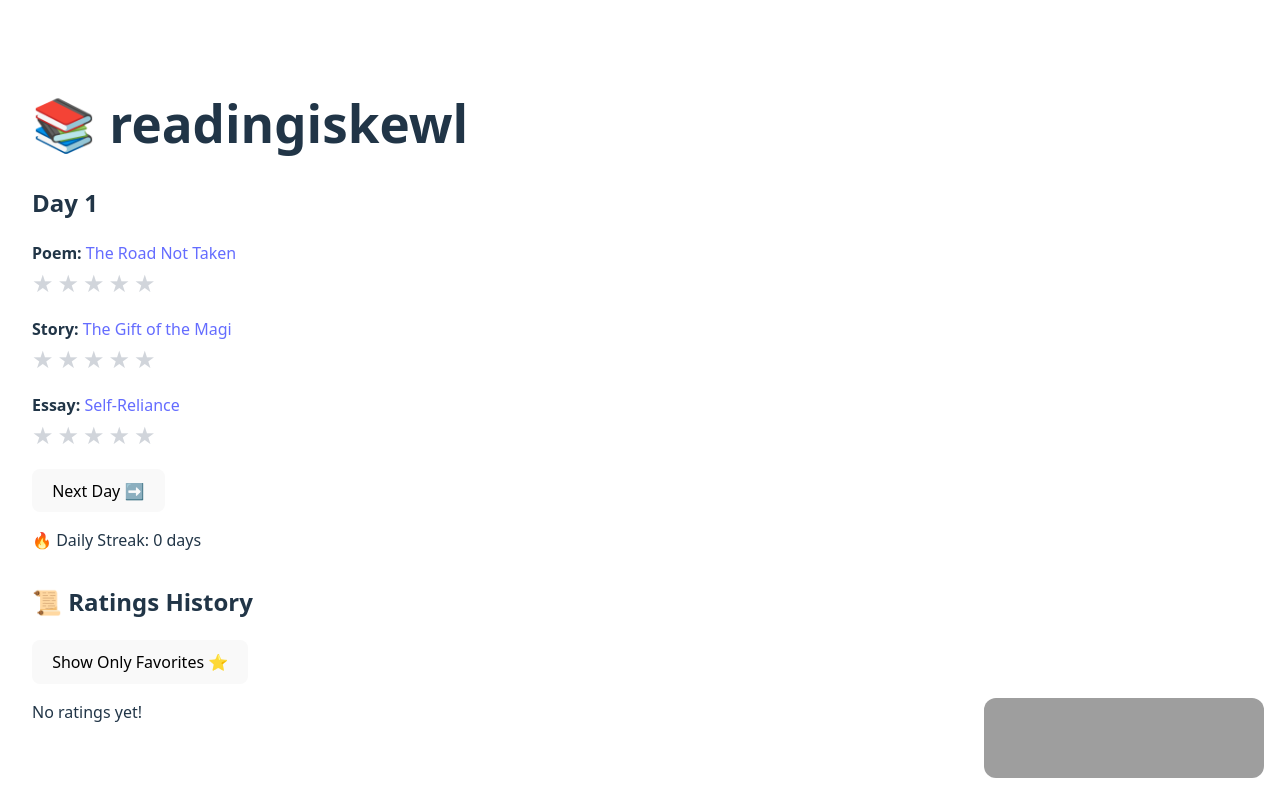
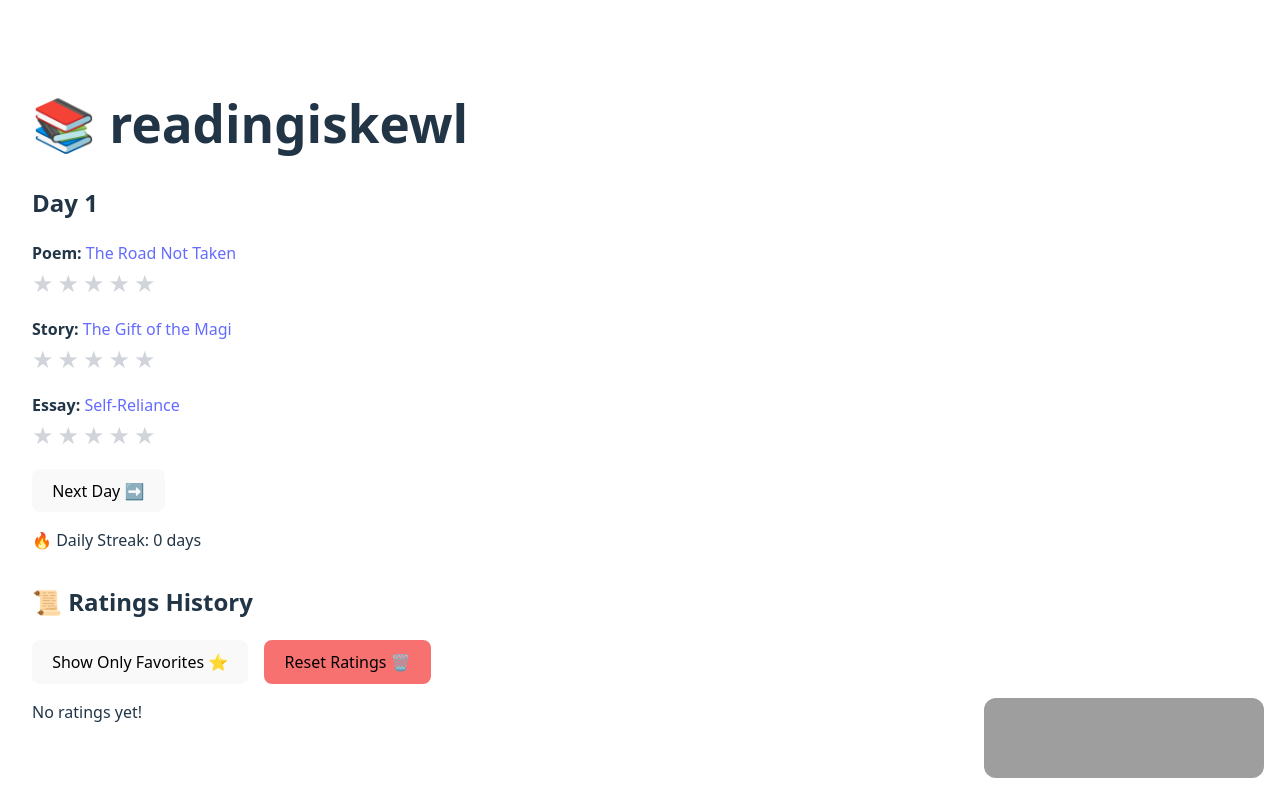
Before and after one commit to fluffhead98/readingiskewl, a React (Vite) app: page / in a window 1280 px wide. Built offline with nearby package versions, Linux system fonts and the light colour scheme; grey boxes are pictures that could not be loaded.

Commit message:
Restore reset ratings button with undo option

```diff
--- a/src/components/RatingsHistory.jsx
+++ b/src/components/RatingsHistory.jsx
@@ -1,8 +1,10 @@
-import React, { useState } from 'react';
+import React, { useState, useEffect } from 'react';
 import readingList from '../data/readingList.json';
 
-const RatingsHistory = ({ ratings }) => {
+const RatingsHistory = ({ ratings, setRatings }) => {
   const [showFavoritesOnly, setShowFavoritesOnly] = useState(false);
+  const [backupRatings, setBackupRatings] = useState(null);
+  const [undoVisible, setUndoVisible] = useState(false);
 
   const rows = [];
 
@@ -23,12 +25,45 @@ const RatingsHistory = ({ ratings }) => {
     ? rows.filter(entry => entry.rating === 5)
     : rows;
 
+  const handleReset = () => {
+    if (window.confirm("Are you sure you want to reset all ratings?")) {
+      setBackupRatings(ratings);
+      localStorage.removeItem('ratings');
+      setRatings({});
+      setUndoVisible(true);
+
+      setTimeout(() => {
+        setUndoVisible(false);
+        setBackupRatings(null);
+      }, 15000);
+    }
+  };
+
+  const handleUndo = () => {
+    if (backupRatings) {
+      localStorage.setItem('ratings', JSON.stringify(backupRatings));
+      setRatings(backupRatings);
+      setUndoVisible(false);
+      setBackupRatings(null);
+    }
+  };
+
   return (
     <div style={{ marginTop: '2rem' }}>
       <h2>📜 Ratings History</h2>
-      <button onClick={() => setShowFavoritesOnly(prev => !prev)}>
-        {showFavoritesOnly ? "Show All Ratings" : "Show Only Favorites ⭐️"}
-      </button>
+      <div style={{ display: 'flex', flexWrap: 'wrap', gap: '1rem', marginBottom: '1rem' }}>
+        <button onClick={() => setShowFavoritesOnly(prev => !prev)}>
+          {showFavoritesOnly ? "Show All Ratings" : "Show Only Favorites ⭐️"}
+        </button>
+        <button onClick={handleReset} style={{ backgroundColor: '#f87171' }}>
+          Reset Ratings 🗑️
+        </button>
+        {undoVisible && (
+          <button onClick={handleUndo} style={{ backgroundColor: '#34d399' }}>
+            Undo Reset 🔄
+          </button>
+        )}
+      </div>
 
       {filteredRows.length === 0 ? (
         <p>{showFavoritesOnly ? "No 5-star favorites yet!" : "No ratings yet!"}</p>
```
